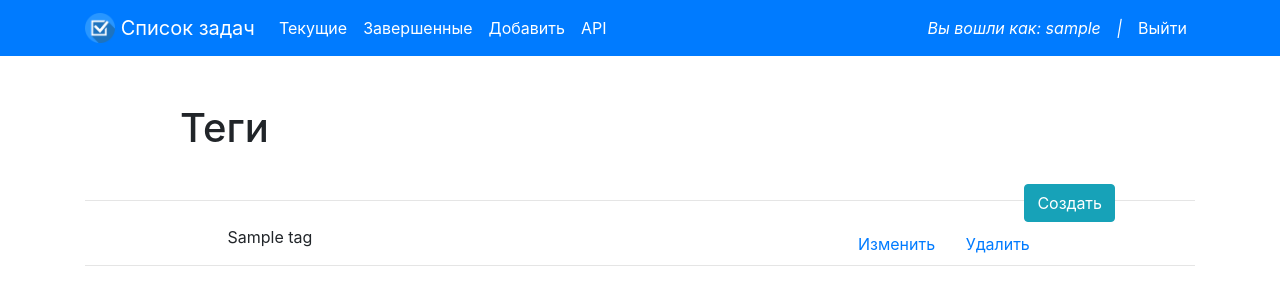
After one commit to Mikhailiuk-Dmitriy/django3-todolist, a Django app: page /control_tags/ in a window 1280 px wide. The commit adds this page. Shown: the top 305 px of the page. Run offline with Django 4.2, Linux system fonts and the light colour scheme; a user stored in the database is signed in; tables that the repository leaves empty hold one stand-in row (values such as "Sample post"); some libraries are stand-ins or nearby versions.

Commit message:
added tags

```diff
--- a/todo/admin.py
+++ b/todo/admin.py
@@ -1,8 +1,14 @@
 from django.contrib import admin
 
+from todo.models import Tag
 from todo.models import Todo
 
 
 @admin.register(Todo)
 class TodoModelAdmin(admin.ModelAdmin):
     pass
+
+
+@admin.register(Tag)
+class TagModelAdmin(admin.ModelAdmin):
+    pass
--- a/todo/models.py
+++ b/todo/models.py
@@ -13,6 +13,17 @@ class Todo(models.Model):
     datecompleted: Any = models.DateTimeField(blank=True, null=True)
     important: Any = models.BooleanField(default=False)
     user: Any = models.ForeignKey(User, on_delete=models.CASCADE)
+    tag: Any = models.ManyToManyField("Tag", blank=True)
 
     def __str__(self) -> str:
         return f"{self.title}"
+
+
+class Tag(models.Model):
+    title: Any = models.CharField(max_length=50, blank=True, null=True)
+    user: Any = models.ForeignKey(
+        User, blank=True, null=True, on_delete=models.CASCADE
+    )
+
+    def __str__(self) -> str:
+        return f"{self.title}"
--- /dev/null
+++ b/todo/templates/todo/control_tags.html
@@ -0,0 +1,37 @@
+{% extends "todo/base.html" %}
+
+{% block content %}
+<div class="row justify-content-center mt-5" style="position: relative;">
+    <div class="col-md-10">
+        <h1> Теги</h1>
+        <br>
+        <form action="{% url 'create_tag' %}">
+        <button type="submit" class="btn btn-info" style="position: absolute; right: 0;">Создать</button>
+        </form>
+    </div>
+</div>
+<hr>
+{% for tag in tags %}
+<div class="row justify-content-center mt-4" style="position: relative;">
+             <div class="col-md-9">
+                 <h7>{{ tag }}</h7>
+             </div>
+            <div class="col-md-4" style="position: absolute; right: 0;">
+                <form action="{% url 'up_date_tag' tag.id %}"
+                      style="display: inline-block">
+                    <button class="btn btn-link" type="submit">
+                        Изменить
+                    </button>
+                </form>
+                <form action="{% url 'delete_tag' tag.id %}"
+                      style="display: inline-block">
+                    <button class="btn btn-link" type="submit">
+                        Удалить
+                    </button>
+                </form>
+            </div>
+        </div>
+<hr>
+{% endfor %}
+
+{% endblock %}
--- a/todo/urls.py
+++ b/todo/urls.py
@@ -18,10 +18,20 @@ urlpatterns = [
         views.CompletedTodoList.as_view(),
         name="completed_todos",
     ),
+    path(
+        "control_tags/", views.ControlTagsList.as_view(), name="control_tags"
+    ),
+    path("create_tag/", views.CreateTagView.as_view(), name="create_tag"),
     path("current/", views.CurrentTodosList.as_view(), name="current_todos"),
     path(
         "delete/<int:pk>/", views.DeleteTodoView.as_view(), name="delete_todo"
     ),
+    path(
+        "delete_tag/<int:pk>/",
+        views.DeleteTagView.as_view(),
+        name="delete_tag",
+    ),
+    path("detail_tag/<int:pk>/", views.detail_tag, name="detail_tag"),
     path("login/", views.login_user, name="login_user"),
     path("logout/", views.log_out_user, name="log_out_user"),
     path("repeattodo/<int:pk>/", views.repeat_todo, name="repeat_todo"),
@@ -41,4 +51,9 @@ urlpatterns = [
         views.UpDateTodoView.as_view(),
         name="up_date_todo",
     ),
+    path(
+        "updat_tag/<int:pk>/",
+        views.UpDateTagView.as_view(),
+        name="up_date_tag",
+    ),
 ]
--- a/todo/views.py
+++ b/todo/views.py
@@ -23,6 +23,7 @@ from dotenv import load_dotenv
 from rest_framework import generics  # type: ignore
 from rest_framework.permissions import IsAuthenticated  # type: ignore
 
+from .models import Tag
 from .models import Todo
 from .serializers import TodoSerializer
 
@@ -131,6 +132,7 @@ class CurrentTodosList(LoginRequiredMixin, generic.ListView):
         context = super().get_context_data()
         search = self.request.session.get("search_current")
         context["search_current"] = search if search else ""
+        context["tags"] = Tag.objects.filter(user=self.request.user)
         return context
 
 
@@ -157,19 +159,29 @@ def search_todo(self: Any, qs: Any) -> Any:
 class AddTodoView(LoginRequiredMixin, generic.CreateView):
     template_name = "todo/add-todo.html"
     model = Todo
-    fields = ["title", "memo", "important"]
+    fields = ["title", "memo", "important", "tag"]
     success_url = "/current"
 
     def form_valid(self, form: forms.ModelForm) -> HttpResponse:
         form.instance.user = self.request.user
         return super().form_valid(form)
 
+    def get_queryset(self) -> Any:
+        qs: Any = super().get_queryset()
+        qs = qs.filter(user=self.request.user)
+        return qs
+
 
 class UpDateTodoView(LoginRequiredMixin, generic.UpdateView):
     template_name = "todo/up-date-todo.html"
     model = Todo
-    fields = ["title", "memo", "important"]
+    fields = ["title", "memo", "important", "tag"]
     success_url = "/current"
+
+    def get_queryset(self) -> Any:
+        qs: Any = super().get_queryset()
+        qs = qs.filter(user=self.request.user)
+        return qs
 
 
 class CompletedTodoList(LoginRequiredMixin, generic.ListView):
@@ -215,10 +227,14 @@ def repeat_todo(request: HttpRequest, pk: int) -> Any:
         newtodo.user = request.user
         newtodo.title = request.POST.get("title")
         newtodo.memo = request.POST.get("memo")
+
         if request.POST.get("important") == "on":
             newtodo.important = 1
         elif request.POST.get("important") == "None":
             newtodo.important = 0
+        newtodo.save()
+        newtodo.tag.set(request.POST.get("tag"))
+        print(request.POST.get("tag"))
         newtodo.save()
         return redirect("/current")
 
@@ -259,3 +275,47 @@ class TodoCompletedSearchView(LoginRequiredMixin, generic.FormView):
         search_text = self.request.POST["search_completed"].lower()
         self.request.session["search_completed"] = search_text
         return super().form_valid(form)
+
+
+class ControlTagsList(LoginRequiredMixin, generic.ListView):
+    template_name = "todo/control_tags.html"
+    model = Tag
+    context_object_name = "tags"
+
+    def get_queryset(self) -> Any:
+        qs: Any = super().get_queryset()
+        qs = qs.filter(user=self.request.user)
+        return qs
+
+
+class CreateTagView(LoginRequiredMixin, generic.CreateView):
+    template_name = "todo/create_tag.html"
+    model = Tag
+    fields = ["title"]
+    success_url = "/control_tags"
+
+    def form_valid(self, form: forms.ModelForm) -> HttpResponse:
+        form.instance.user = self.request.user
+        return super().form_valid(form)
+
+
+class DeleteTagView(LoginRequiredMixin, generic.DeleteView):  # type: ignore
+    template_name = "todo/delete_tag.html"
+    model = Tag
+    success_url = "/control_tags"
+
+
+class UpDateTagView(LoginRequiredMixin, generic.UpdateView):
+    template_name = "todo/update_tag.html"
+    model = Tag
+    fields = ["title"]
+    success_url = "/control_tags"
+
+
+@login_required
+def detail_tag(request: HttpRequest, pk: int) -> Any:
+    tag = Tag.objects.get(pk=pk)
+    todos = Todo.objects.filter(tag=pk, user=request.user)
+    return render(
+        request, "todo/detail_tag.html", {"tag": tag, "todos": todos}
+    )
--- a/todolist/settings.py
+++ b/todolist/settings.py
@@ -21,7 +21,7 @@ DEBUG = True
 
 ALLOWED_HOSTS: list = ["127.0.0.1", "localhost", "*"]
 
-CSRF_TRUSTED_ORIGINS = ["https://629b-178-125-72-231.eu.ngrok.io"]
+CSRF_TRUSTED_ORIGINS = ["https://dc0f-37-215-131-227.eu.ngrok.io"]
 
 
 # Application definition
```
Also changed, not shown: todo/templates/todo/add-todo.html (+6 -1 lines), todo/templates/todo/create_tag.html (added, +22 -0 lines), todo/templates/todo/current-todos.html (+9 -0 lines), todo/templates/todo/delete_tag.html (added, +21 -0 lines), todo/templates/todo/detail_tag.html (added, +30 -0 lines), todo/templates/todo/up-date-todo.html (+7 -0 lines), todo/templates/todo/update_tag.html (added, +28 -0 lines), todo/migrations/0002_tag_todo_tag.py (added), todo/migrations/0003_tag_user.py (added).
